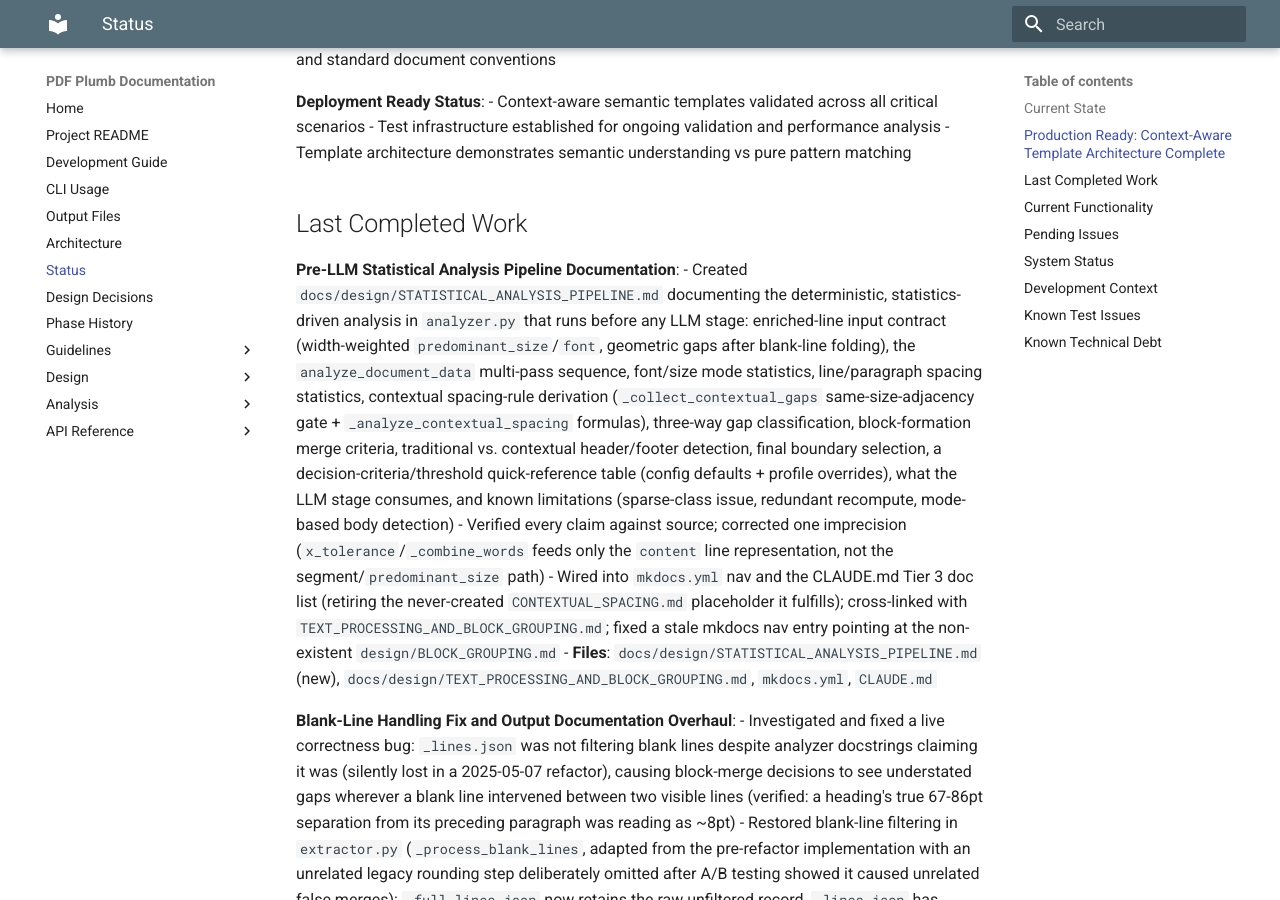
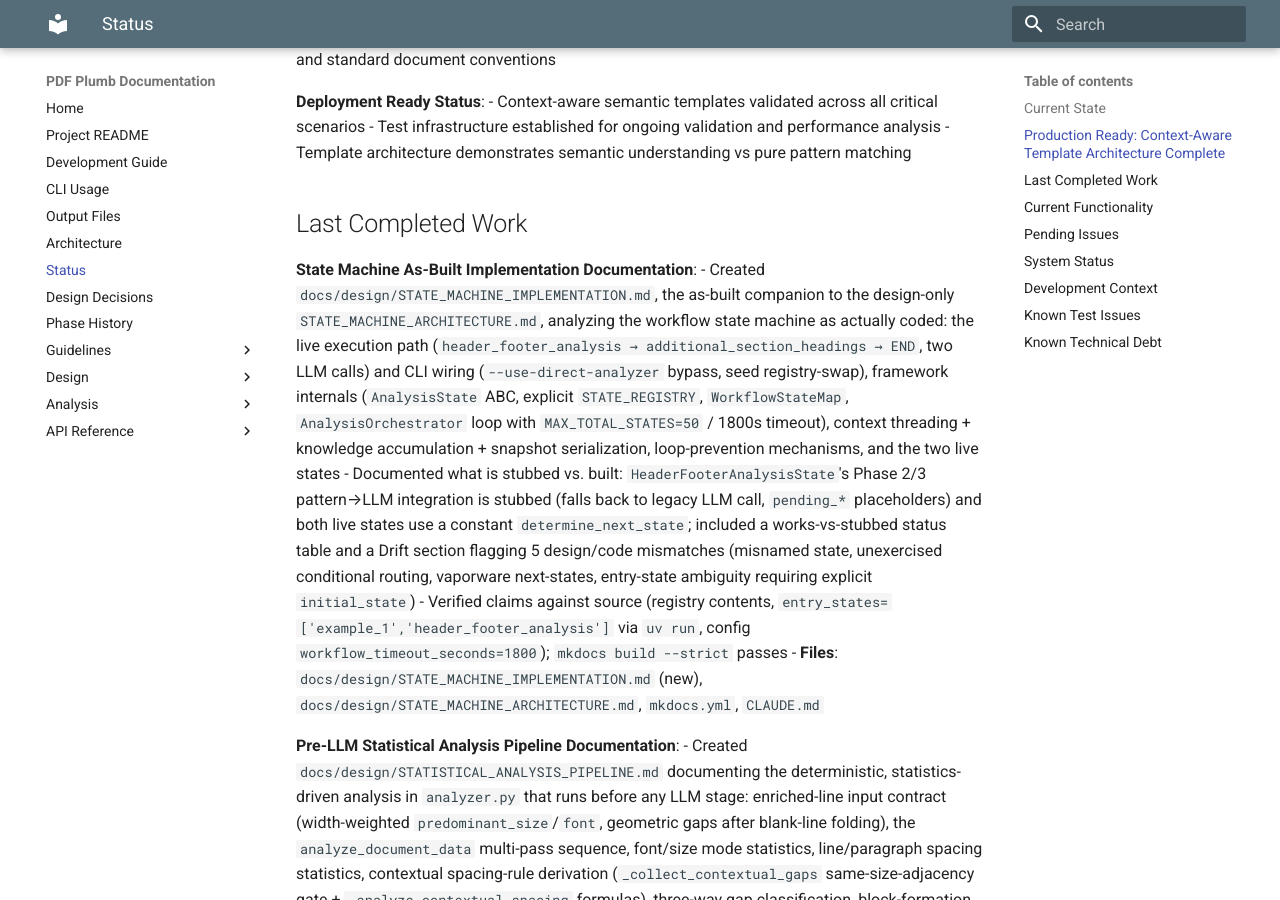
Before and after one commit to marvinmednick/pdf_plumber_util, an MkDocs documentation site: the page built from docs/status.md, in a window 1280 px wide and 900 px high, scrolled down 591 px. Built offline with MkDocs 1.6.1 and Material for MkDocs 9.7.7, drawn with Linux system fonts in a browser that asks for light colours.

Commit message:
Update project status and clear work log

```diff
--- a/docs/status.md
+++ b/docs/status.md
@@ -19,6 +19,12 @@
 - Template architecture demonstrates semantic understanding vs pure pattern matching
 
 ## Last Completed Work
+
+**State Machine As-Built Implementation Documentation**:
+- Created `docs/design/STATE_MACHINE_IMPLEMENTATION.md`, the as-built companion to the design-only `STATE_MACHINE_ARCHITECTURE.md`, analyzing the workflow state machine as actually coded: the live execution path (`header_footer_analysis → additional_section_headings → END`, two LLM calls) and CLI wiring (`--use-direct-analyzer` bypass, seed registry-swap), framework internals (`AnalysisState` ABC, explicit `STATE_REGISTRY`, `WorkflowStateMap`, `AnalysisOrchestrator` loop with `MAX_TOTAL_STATES=50` / 1800s timeout), context threading + knowledge accumulation + snapshot serialization, loop-prevention mechanisms, and the two live states
+- Documented what is stubbed vs. built: `HeaderFooterAnalysisState`'s Phase 2/3 pattern→LLM integration is stubbed (falls back to legacy LLM call, `pending_*` placeholders) and both live states use a constant `determine_next_state`; included a works-vs-stubbed status table and a Drift section flagging 5 design/code mismatches (misnamed state, unexercised conditional routing, vaporware next-states, entry-state ambiguity requiring explicit `initial_state`)
+- Verified claims against source (registry contents, `entry_states=['example_1','header_footer_analysis']` via `uv run`, config `workflow_timeout_seconds=1800`); `mkdocs build --strict` passes
+- **Files**: `docs/design/STATE_MACHINE_IMPLEMENTATION.md` (new), `docs/design/STATE_MACHINE_ARCHITECTURE.md`, `mkdocs.yml`, `CLAUDE.md`
 
 **Pre-LLM Statistical Analysis Pipeline Documentation**:
 - Created `docs/design/STATISTICAL_ANALYSIS_PIPELINE.md` documenting the deterministic, statistics-driven analysis in `analyzer.py` that runs before any LLM stage: enriched-line input contract (width-weighted `predominant_size`/`font`, geometric gaps after blank-line folding), the `analyze_document_data` multi-pass sequence, font/size mode statistics, line/paragraph spacing statistics, contextual spacing-rule derivation (`_collect_contextual_gaps` same-size-adjacency gate + `_analyze_contextual_spacing` formulas), three-way gap classification, block-formation merge criteria, traditional vs. contextual header/footer detection, final boundary selection, a decision-criteria/threshold quick-reference table (config defaults + profile overrides), what the LLM stage consumes, and known limitations (sparse-class issue, redundant recompute, mode-based body detection)
```
Also changed, not shown: WORK_LOG.md (+0 -6 lines).
